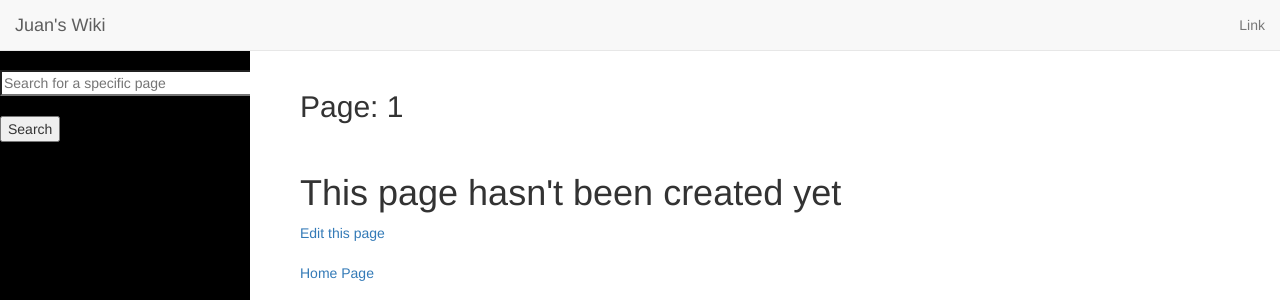
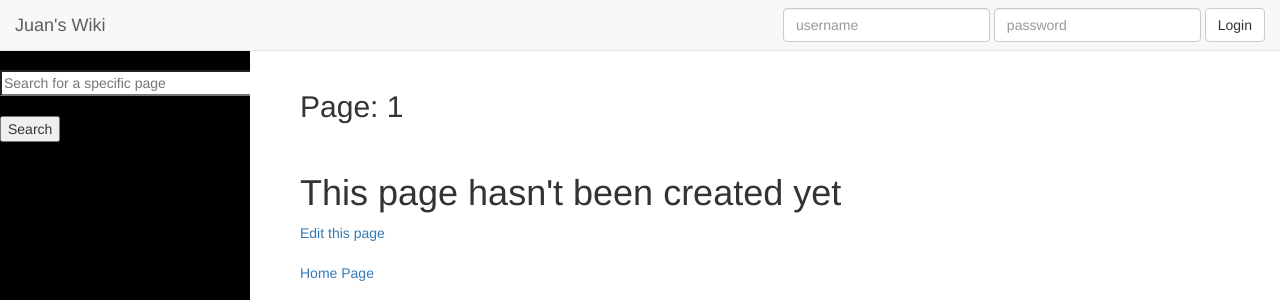
Before and after one commit to jcortes0309/wiki_flask, a Flask app: page /1 in a window 1280 px wide. Shown: the top 300 px of the page. Run offline with Flask 2, Linux system fonts and the light colour scheme; data that the repository does not hold is empty; some libraries are stand-ins or nearby versions.

Commit message:
Add a route that will handle the login portion of the wiki. Modify navbar to include login area

```diff
--- a/server.py
+++ b/server.py
@@ -1,4 +1,4 @@
-from flask import Flask, render_template, request, redirect, Markup
+from flask import Flask, render_template, request, redirect, Markup, flash, session
 from wiki_linkify import wiki_linkify
 import pg, markdown
 from datetime import datetime
@@ -137,5 +137,32 @@ def search_pages():
     else:
         return place_holder(search)
 
+@app.route("/submit_login", methods = ["POST"])
+def submit_login():
+    username = request.form.get("username")
+    print "\n\nusername: %s" % username
+    password = request.form.get("password")
+    print "\npassword: %s" % password
+    print "\n\n"
+    query = db.query("select * from users where username = $1", username)
+    result_list = query.namedresult()
+    if len(result_list) > 0:
+        user = result_list[0]
+        if user.password == password:
+            # successfully logged in
+            session["username"] = user.username
+            # We can use this to redirect the user to see their page after he logs in
+            return redirect("/shoes")
+        else:
+            # We can have a separate page to login and redirect users to this page if they have problems login in
+            return redirect("/lipsum")
+    else:
+        return redirect("/")
+
+
+
+
+app.secret_key = "hello happy kitty kat"
+
 if __name__ == "__main__":
     app.run(debug=True)
--- a/templates/layout.html
+++ b/templates/layout.html
@@ -22,10 +22,15 @@
         </div>
 
         <!-- Collect the nav links, forms, and other content for toggling -->
+
         <div class="collapse navbar-collapse" id="bs-example-navbar-collapse-1">
-          <ul class="nav navbar-nav navbar-right">
-            <li><a href="#">Link</a></li>
-          </ul>
+          <form class="navbar-form navbar-right" action="/submit_login" method = "POST">
+            <div class="form-group">
+              <input type="text" class="form-control" name="username" placeholder="username">
+              <input type="password" class="form-control" name="password" placeholder="password">
+            </div>
+            <button type="submit" class="btn btn-default">Login</button>
+          </form>
         </div><!-- /.navbar-collapse -->
       </div><!-- /.container-fluid -->
     </nav>
```
